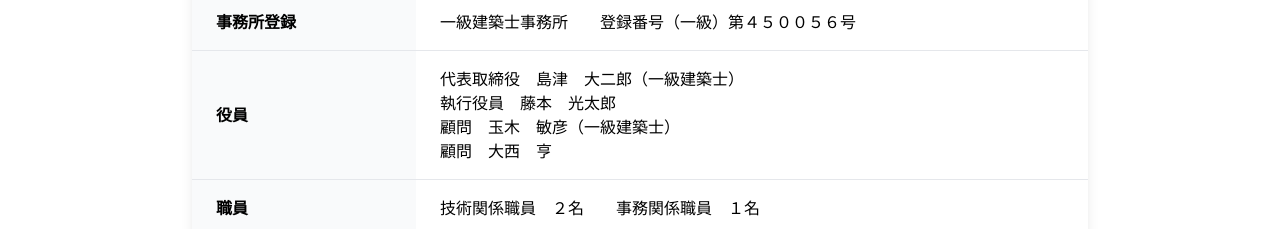
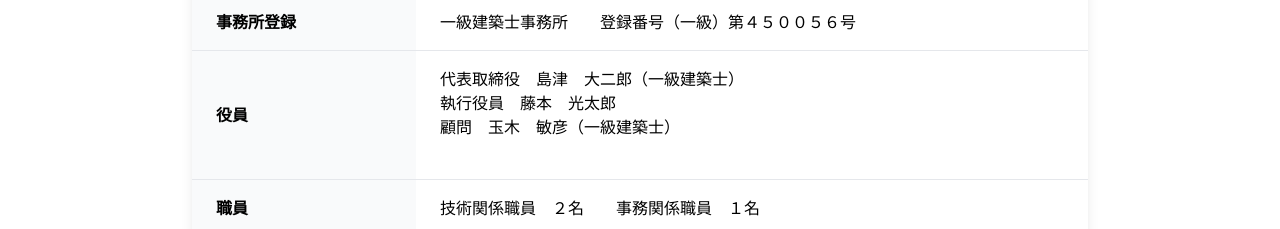
Before and after one commit to tisket552/verdant-sdconsultant, a React (Vite) app: page / in a window 1280 px wide. Shown: the part 1560-1789 px from the top of the page. Built offline with nearby package versions, Linux system fonts and the light colour scheme.

Commit message:
Remove advisor entry for 大西　亨

```diff
--- a/src/App.tsx
+++ b/src/App.tsx
@@ -107,7 +107,7 @@ function App() {
                         <li>代表取締役　島津　大二郎（一級建築士）</li>
                         <li>執行役員　藤本　光太郎</li>
                         <li>顧問　玉木　敏彦（一級建築士）</li>
-                        <li>顧問　大西　亨</li>
+                        <li>　</li>
                       </ul>
                     </td>
                   </tr>
```
